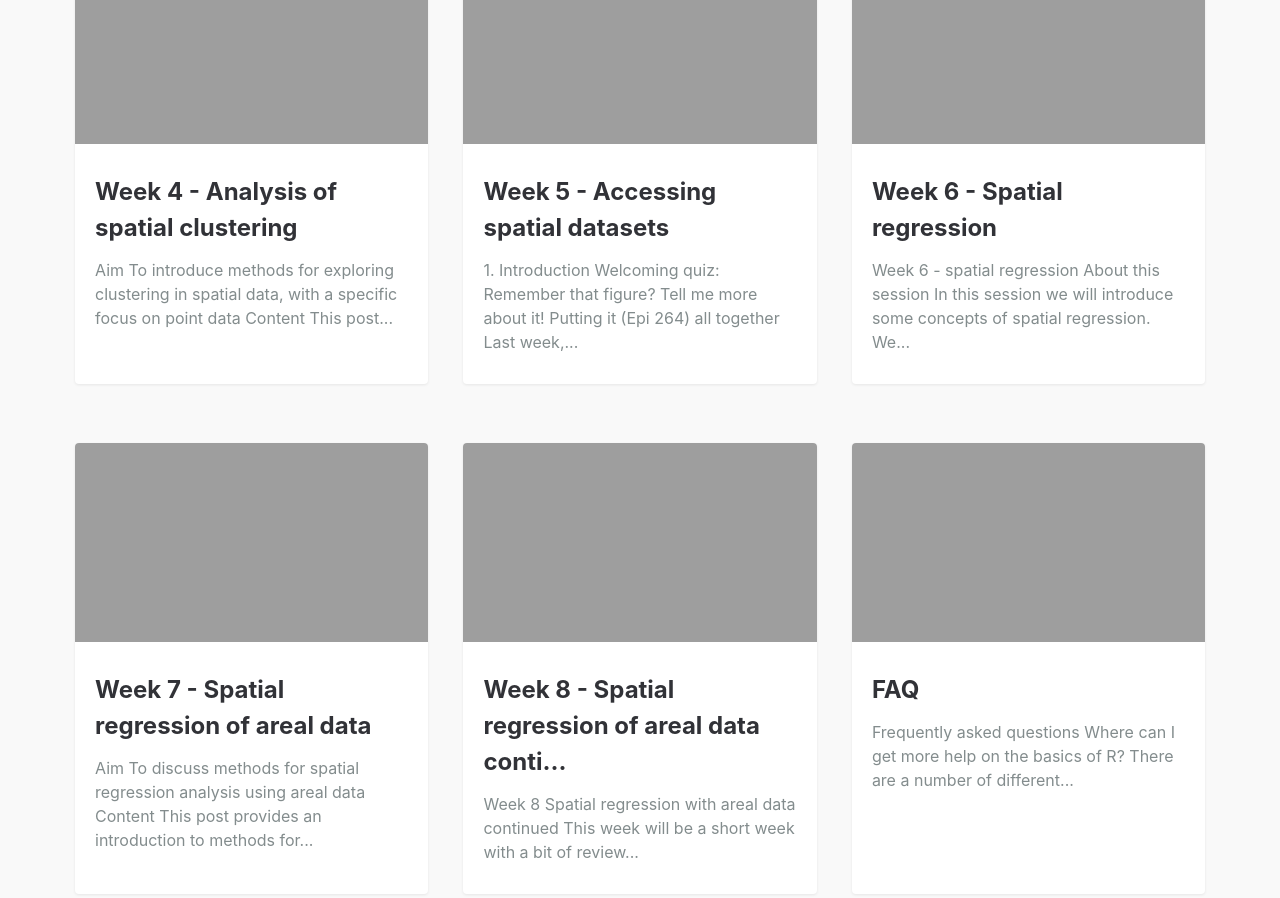
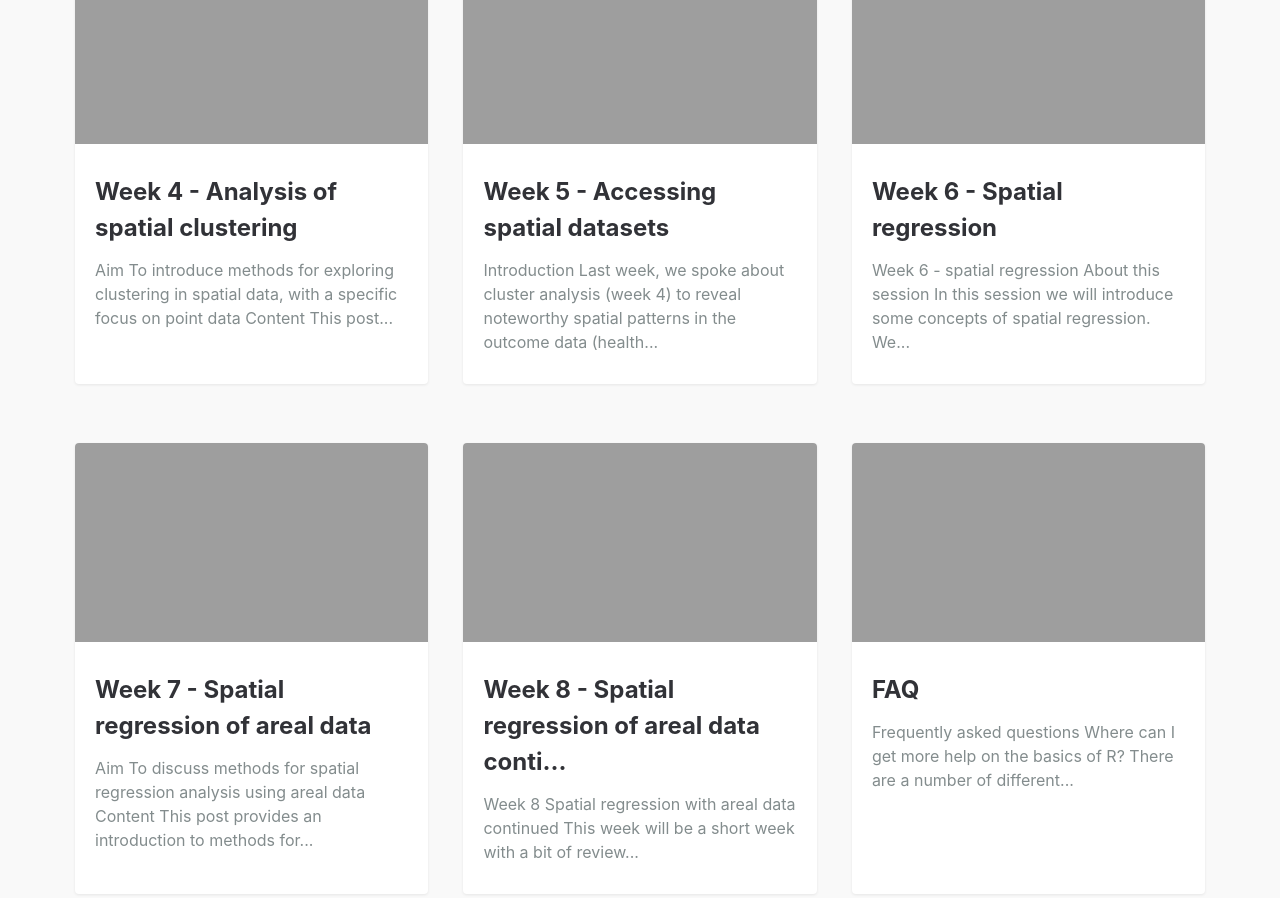
Before and after one commit to HughSt/HughSt.github.io, a Jekyll site: the page built from index.md, in a window 1280 px wide and 900 px high, scrolled down 1209 px. Built offline with Jekyll 4.4.1, drawn with Linux system fonts in a browser that asks for light colours; some of the changed lines change nothing that is shown.

Commit message:
Updating week 5

```diff
--- a/_posts/2017-10-12-week-5.md
+++ b/_posts/2017-10-12-week-5.md
@@ -4,33 +4,22 @@ title: Week 5 - Accessing spatial datasets
 featured-img: LULC
 ---
 
-------------------------------------------------------------------------
 
-------------------------------------------------------------------------
+### Introduction
 
-## 1. Introduction
+Last week, we spoke about cluster analysis (week 4) to reveal noteworthy spatial patterns in the outcome data (health related events/measures) and ways to assess spatial autocorrelation. In week 3 (Spatial variation in risk), we also used spatial autocorrelation to interpolate the data (kriging) to produce smooth maps of our outcomes.
 
-##### *Welcoming quiz: Remember that figure? Tell me more about it!*
+Starting next week and through the end of the class, we will talk about spatial regression modeling which combines regression modeling (first order trend) and spatial autocorrelation modeling (second order trend).
 
-![](https://raw.githubusercontent.com/HughSt/HughSt.github.io/master/_posts/Week_5_Spatial_Epi_files/figure-markdown_github/first_second_trend.png)
-
-------------------------------------------------------------------------
-
-### Putting it (Epi 264) all together
-
-Last week, we spoke about cluster analysis (week 4) to reveal noteworthy spatial patterns in the outcome data (health related events/measures) and ways to assess spatial autocorrelation. In week 3 (Spatial variation in risk), we actually kind of already used spatial autocorrelation to interpolate the data and produce smooth maps of our outcomes.
-
-Starting next week and till the end of the class, we will talk about spatial regression modeling which combines regression modeling (first trend) and spatial autocorrelation modeling (second trend).
-
-Today, in this transition session, we will cover some of the spatial data you can use in the regression modeling step.
+Today, in this transition session, we will cover some of the ways you can access and generate useful spatial data to incoporate into spatial regression analyses.
 
 ------------------------------------------------------------------------
 
 ------------------------------------------------------------------------
 
-## 2. Accessing spatial data
+## Accessing spatial data
 
-Many spatial data have been made directly available within R thanks to packages but for some data, you might need to look online.
+Many spatial data have been made directly available within R thanks to bespoke packages, but for some data, you might need to look online or even generate these yourself.
 
 ------------------------------------------------------------------------
 
@@ -42,14 +31,14 @@ library(raster)
 library(leaflet)
 {% endhighlight %}
 
-You have already used spatial data from the "raster" package via the getData function. Let's see what's in there!
+You have already used spatial data from the "raster" package via the `getData` function. Let's take a deeper dive on these datasets.
 
 {% highlight r %}
 # Read vignette for details and references
 ?raster::getData()
 {% endhighlight %}
 
-So you can download administrative boundaries (option name = 'GADM'), elevation (name = 'alt') and even climate variables (name = 'worldclim').
+So you can download administrative boundaries (option `name = 'GADM'`), elevation (`name = 'alt'`) and even climate variables (`name = 'worldclim'`).
 
 {% highlight r %}
 ## Ethiopia
@@ -88,15 +77,13 @@ leaflet() %>% # Plot
 
 ------------------------------------------------------------------------
 
-### **Make sure you get what you want**
-
-Need to correctly specify 'country' option:
+For the GADM and elevation datasets, you need to specify which country layer you want using the country ISO3 code. These are standard codes. If you are unsure, you can google it, or get a table using the following command:
 
 {% highlight r %}
 raster::getData('ISO3')
 {% endhighlight %}
 
-Varying 'level' option gives you different administrative boundaries and disabling 'mask' option reveals elevation data comes from a larger surface that goes beyond the country's boundaries:
+The `level` option gives you different administrative boundaries. Level 0 is country boundary, level 1 is province, level 2 district and for some countries you can get level 3 or 4.  For elevation, disabling  the `mask` option returns an elevation raster for the whole bounding box of the country as opposed to clipped to the country boundary:
 
 {% highlight r %}
 ## Ethiopia and South Sudan
@@ -130,7 +117,7 @@ leaflet() %>% # Plot
 
 ![](https://raw.githubusercontent.com/HughSt/HughSt.github.io/master/_posts/Week_5_Spatial_Epi_files/figure-markdown_github/unnamed-chunk-5-1.png)
 
-As you vary the 'name' option to access environmental variable, pay particular attention to the geolocalisation options. For instance, at the 2.5 resolution (minutes of a degree), there is no need for location specification but at the 0.5 resolution, need to provide 'lon' and 'lat' arguments...
+If you are requesting WorldClim data, you also need to specify the `res` parameter which controls the resolution of the data you would like in minutes (60 minutes in 1 degree). If you are requesting the 0.5 resolution version, these are only available as tiles and you therefore also have to specify `lon` and `lat` of a point which identifies the tile you would like.
 
 {% highlight r %}
 # Precipitation from worldclim at the 2.5, 5 or 10 resolution (minutes of a degree)... no need for location specification?!?!
@@ -146,7 +133,7 @@ ETH_prec_0.5 <- raster::getData(name = "worldclim",
                             lat = 10)
 {% endhighlight %}
 
-##### *Pop quiz: why do you think that is?*
+Let's take a look at the two objects with different resolutions:
 
 {% highlight r %}
 # Explore objects
@@ -174,6 +161,8 @@ ETH_prec_0.5
     ## names      : prec1_27, prec2_27, prec3_27, prec4_27, prec5_27, prec6_27, prec7_27, prec8_27, prec9_27, prec10_27, prec11_27, prec12_27
     ## min values :        0,        0,        0,        0,        0,        0,        0,        0,        0,         0,         0,         0
     ## max values :      126,      137,      240,      697,      289,      360,      458,      457,      340,       450,       584,       184
+
+The WorldClim data are actually raster stacks, i.e. 12 rasterLayers stacked together in a single (cube) object referring to the long term average for each month. You can extract specific months (layers of the stack) using the `[[]]` command as per an R list.
 
 {% highlight r %}
 # Restrict to October and plot
@@ -292,7 +281,7 @@ Here are a few R packages with spatial data available:
 
 ### **Online**
 
-Often times those R packages simply get you an easier access to data hosted online by various research groups and can have useful additional functions to process the data. Sometimes though, no one has put the effort to package the data you are looking for or you might not know that it is already available in R. In those cases, you end up needing to download the data online (which can come in many different formats) and import in R yourself.
+Often times those R packages simply provide easier access to data hosted online by various research groups and can have useful additional functions to process the data. Sometimes though, you just need access to the raw data and will need to download the data from an online source (which can come in many different formats) and import in R yourself.
 
 Download the precipitation WorldClim variable at 10' resolution available [here](http://worldclim.org/version2). What you get is a folder with 12 *.tif* files, representing monthly precipitation (in mm and averaged over the 1970-2000 period), over the entire globe. As you encounter new file formats that you don't know how to import in R, it's good practice to scout forums. Let's google [How to import .tif files in R?](https://www.google.com/search?client=safari&rls=en&q=How+to+import+.tif+files+in+R&ie=UTF-8&oe=UTF-8) and find our answer on that [post](https://stackoverflow.com/questions/16803503/reading-a-tif-file-in-r). Fortunately, it looks like the raster function of the 'raster' package reads in *.tif* files.
 
@@ -399,13 +388,8 @@
     ## names      : wc2.0_10m_prec_10
     ## values     : 0, 2328  (min, max)
 
-For instance, for my first dissertation paper, I was looking for deforestation data. I was familiar with the work from Hansen et al. [High-Resolution Global Maps of 21st-Century Forest Cover Change](https://science.sciencemag.org/content/342/6160/850) and there associated [website](https://earthenginepartners.appspot.com/science-2013-global-forest/download_v1.2.html). To download deforestation data over Lao PDR, you have to pick the appropriate tile (s), download, import and process in R.
 
-![](https://raw.githubusercontent.com/HughSt/HughSt.github.io/master/_posts/Week_5_Spatial_Epi_files/figure-markdown_github/Hansen_Download.png)
-
-After reading the author's paper, supplementary materials and website instructions several times, I still couldn't make sense of their data. I eventually found a R package [gfcanalysis](http://azvoleff.com/articles/analyzing-forest-change-with-gfcanalysis/) designed specifically to analyze this dataset and started believing again! Althought it greatly helped me understand the raw data, I ended up not using the package because of simplifying assumptions they were making about the data.
-
-##### *In class assignement: download Open Street Map data and plot main roads in Laos*
+##### In class assignement: download Open Street Map data and plot main roads in Laos
 
 ### **Other online resources**
 
@@ -423,10 +407,8 @@ Here are a few good websites with free downloadable spatial data
 
 ------------------------------------------------------------------------
 
-## 3. Spatial data: where do they come from?
+## Spatial data: where do they come from?
 
-
-### **Welcoming quizes**
 
 ##### *Pop quiz: how do you think the precipitation surface was produced?*
 
@@ -676,13 +658,13 @@ ggplot2::ggplot(data = LULC_Mean_Reflectance_Long, mapping = aes(x = Band, y = R
 
 ![](https://raw.githubusercontent.com/HughSt/HughSt.github.io/master/_posts/Week_5_Spatial_Epi_files/figure-markdown_github/unnamed-chunk-22-1.png)
 
-The spectral profiles show (dis)similarity in the reflectance of different features on the earth’s surface (or above it). ‘Water’ shows relatively low reflection in all wavelengths, while all other classes have relatively high reflectance in the longer wavelengts. Remember though that our training data only has 1000 points across 6 LULC classes only have a few observation for 3 of those classes.
+The spectral profiles show (dis)similarity in the reflectance of different features on the earth’s surface (or above it). ‘Water’ shows relatively low reflection in all wavelengths, while all other classes have relatively high reflectance in the longer wavelengts. Remember though that while our training data is made up of 1000 points across 6 LULC classes, we have relatively few observations for 'Savanna', 'Wetland' and 'Urban' classes.
 
 ------------------------------------------------------------------------
 
 ### **Classification**
 
-So now let's try to predict LULC and produce our raster layer by fitting a classification model using the "randomForest" package.
+So now we have observed classes and the spectral values for each of those observations, it is possible to build a classification model. There are a number of different ways of fitting such a classifcation (sometimes called multi-nomial) model. Here we are going to use a random forest model which is a type of decision tree machine learning model. We are going to use the "randomForest" package.
 
 {% highlight r %}
 library(randomForest)
@@ -707,7 +689,7 @@ RF_Model
     ## Urban           0         2       0        2     0     0  1.00000000
     ## Water           0         1       2        0     0   153  0.01923077
 
-By inspecting the output of the model, we realize it is not doing a super job. Again remember we only have a few observations in our training dataset. Classification of the 'water' class is pretty good, thanks to its particular spectral profile. Now that we have a model of the relationship between land cover and reflectance values, we can predict land cover over our entire region.
+By inspecting the output of the model, we realize it is not doing a super job. The `OOB estimate of error rate` refers to 'out of bag' error rate. In this context, out of bag is similar to cross-vadliation we explored as part of interpolation - i.e. how well the model is predicting data not included in the model. Again remember we only have a few observations in our training dataset. Classification of the 'water' class is pretty good, thanks to its particular spectral profile. Now that we have a model of the relationship between land cover and reflectance values, we can predict land cover over our entire region.
 
 {% highlight r %}
 LULC_predicted <- raster::predict(object = Landsat_Band,
@@ -761,11 +743,11 @@ Now you have a sense of how remote sensing can be used to produce all sort of en
 
 ------------------------------------------------------------------------
 
-## 4. Resources
+## Resources
 
 This week borrows heavily from [this](https://rspatial.org/rs/rs.pdf) excellent tutorial
 
-## 5. Readings
+## Readings
 Hay SI. An overview of remote sensing and geodesy for epidemiology and public health application. Advances in parasitology. 2000 Jan 1;47:1-35.
 
 Simoonga C, Utzinger J, Brooker S, Vounatsou P, Appleton CC, Stensgaard AS, Olsen A, Kristensen TK. Remote sensing, geographical information system and spatial analysis for schistosomiasis epidemiology and ecology in Africa. Parasitology. 2009 Nov;136(13):1683-93.
```
